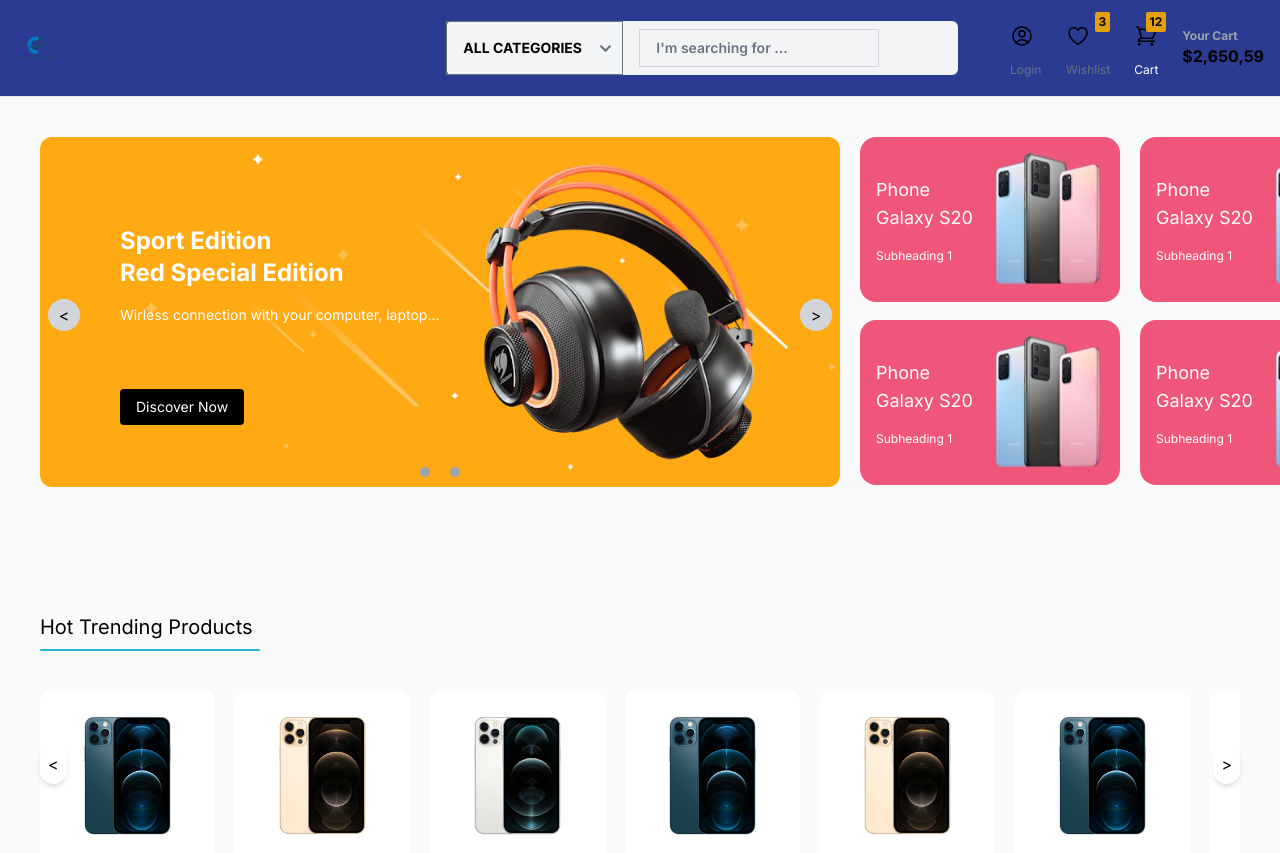
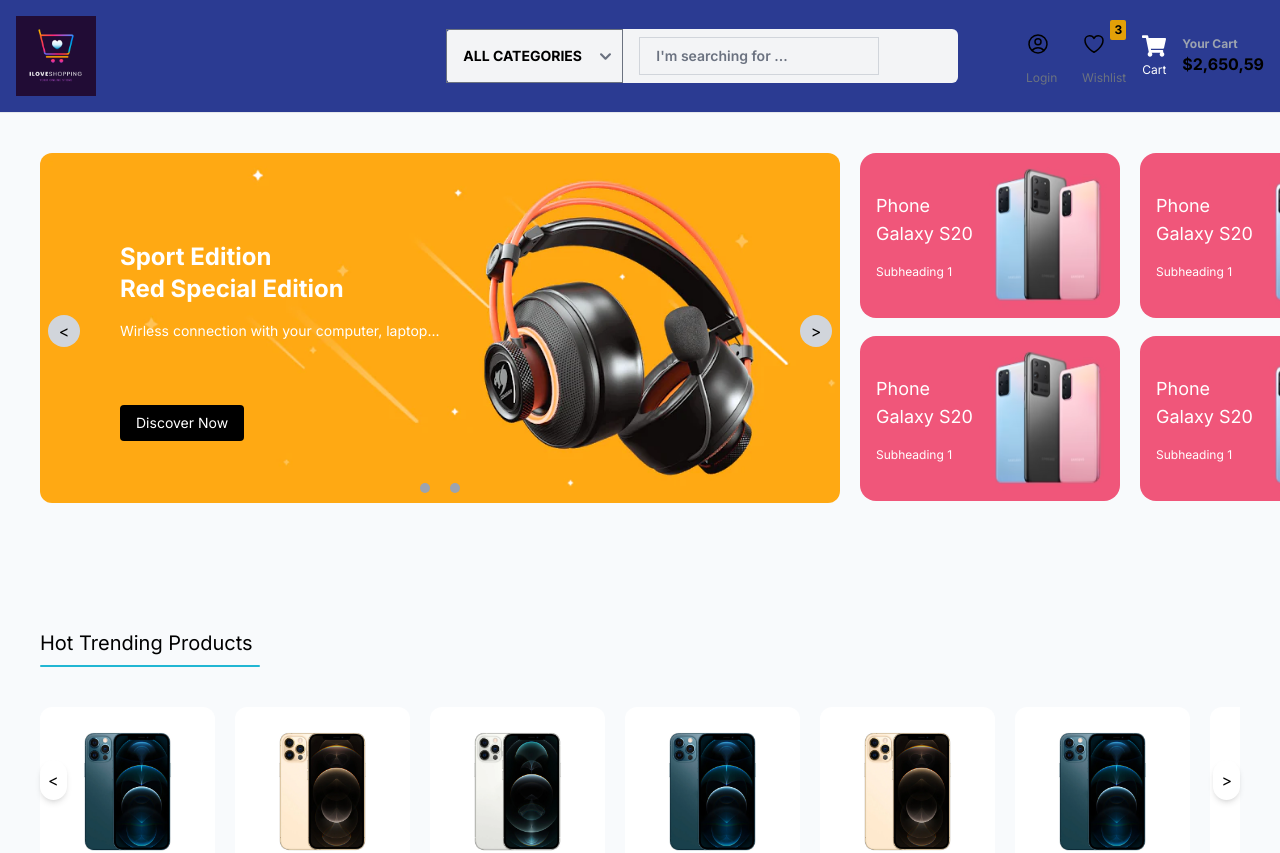
Before and after one commit to ahsanbilal712/e-commerce-web, a Next.js app: page / in a window 1280 px wide. Shown: the top 853 px of the page. Built offline with nearby package versions, Linux system fonts and the light colour scheme.

Commit message:
Updated routing

```diff
--- a/src/app/homePage/components/Header.tsx
+++ b/src/app/homePage/components/Header.tsx
@@ -4,7 +4,11 @@
 import profileIcon from "../../../../public/images/home/header/icons/profile.svg"
 import wishlistIcon from "../../../../public/images/home/header/icons/wishlist.svg"
 import cartIcon from "../../../../public/images/home/header/icons/cart.svg"
-import logo from "../../../../public/images/logo.png"
+import logo from "../../../../public/images/logo.jpg"
+import { FaShoppingCart } from "react-icons/fa";
+import Link from 'next/link';
+
+
 
 const HeroSection: React.FC = () => {
     return (
@@ -12,7 +16,9 @@
             <div className="container mx-auto px-4 py-4 flex items-center">
 
                 <div className="mr-auto md:w-48 flex-shrink-0">
-                    <img className="h-8 md:h-10" src={logo.src} alt="" />
+                    <Link href="/" passHref>
+                        <img className="h-20 md:h-20" src={logo.src} alt="" />
+                    </Link>
                 </div>
 
                 <div className="w-full max-w-xs xl:max-w-lg 2xl:max-w-2xl bg-gray-100 rounded-md hidden xl:flex items-center">
@@ -37,12 +43,14 @@
                                 <span className="ml-2 text-gray-500 text-xs">Wishlist</span>  {/* Text label next to wishlist icon */}
                             </a>
                         </li>
-                        <li className="ml-2 lg:ml-4 relative  flex items-center">
-                            <a className="" href="">
-                                <div className="absolute -top-1 right-0 z-10 bg-yellow-400 text-xs font-bold px-1 py-0.5 rounded-sm">12</div>
-                                <img src={cartIcon.src} className="h-9 lg:h-10 p-2 text-gray-500" alt="Cart Icon" />
-                                <span className="ml-2 text-white text-xs">Cart</span>  {/* Text label next to cart icon */}
-                            </a>
+                        <li className="ml-2 lg:ml-4 relative flex flex-col items-center">
+                            <Link href="/cart" passHref>
+                                <button className="relative flex flex-col items-center">
+
+                                    <FaShoppingCart className="text-white text-2xl" />
+                                    <span className=" mt-1 text-white text-xs">Cart</span>
+                                </button>
+                            </Link>
                         </li>
                     </ul>
                 </nav>
--- a/src/app/homePage/components/TrendingProducts.tsx
+++ b/src/app/homePage/components/TrendingProducts.tsx
@@ -4,6 +4,8 @@
 import productImg from "../../../../public/images/home/products/products.webp";
 import productImg2 from "../../../../public/images/home/products/productImg2.webp";
 import productImg3 from "../../../../public/images/home/products/productImg3.webp";
+import Link from 'next/link';
+
 
 const PopularCategories: React.FC = () => {
     const items = [
@@ -73,11 +75,14 @@
             <div className="carousel flex space-x-5 rounded-box overflow-hidden">
                 {items.slice(startIndex, startIndex + 7).map((item, index) => (
                     <div key={index} className="carousel-item flex-shrink-0 w-[175px] p-3 rounded-xl  bg-white">
-                        <img
-                            src={item.image.src}
-                            alt={`Item ${index}`}
-                            className="w-[210px] h-36 object-cover rounded-xl"
-                        />
+                        <Link href="/productPage" passHref>
+                            <img
+                                src={item.image.src}
+                                alt={`Item ${index}`}
+                                className="w-[210px] h-36 object-cover rounded-xl"
+
+                            />
+                        </Link>
                         <div className=" mt-2">
                             <div className="text-xs text-blue-800 font-bold">{item.title}</div>
                             <div className="text-xs font-bold">{item.price}</div>
```
Also changed, not shown: public/images/logo.jpg (added), public/images/logo.png (deleted).
